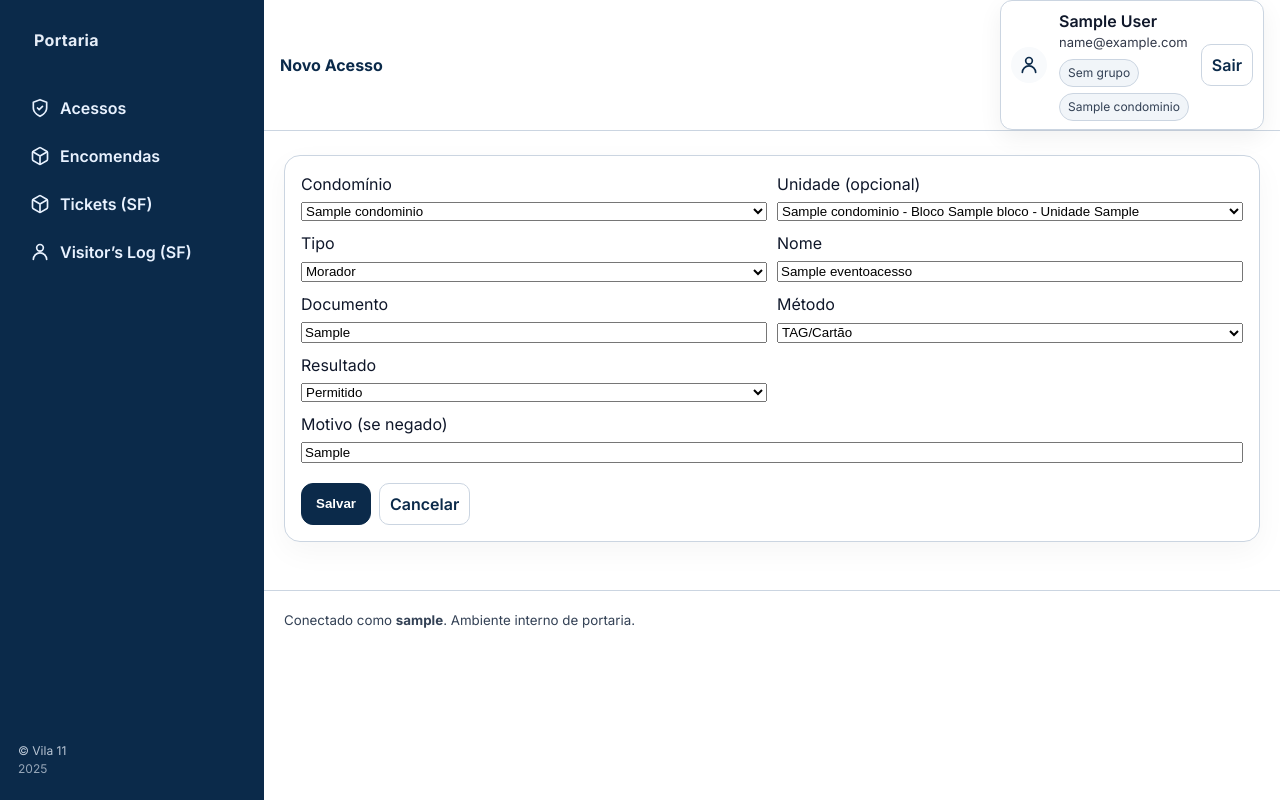
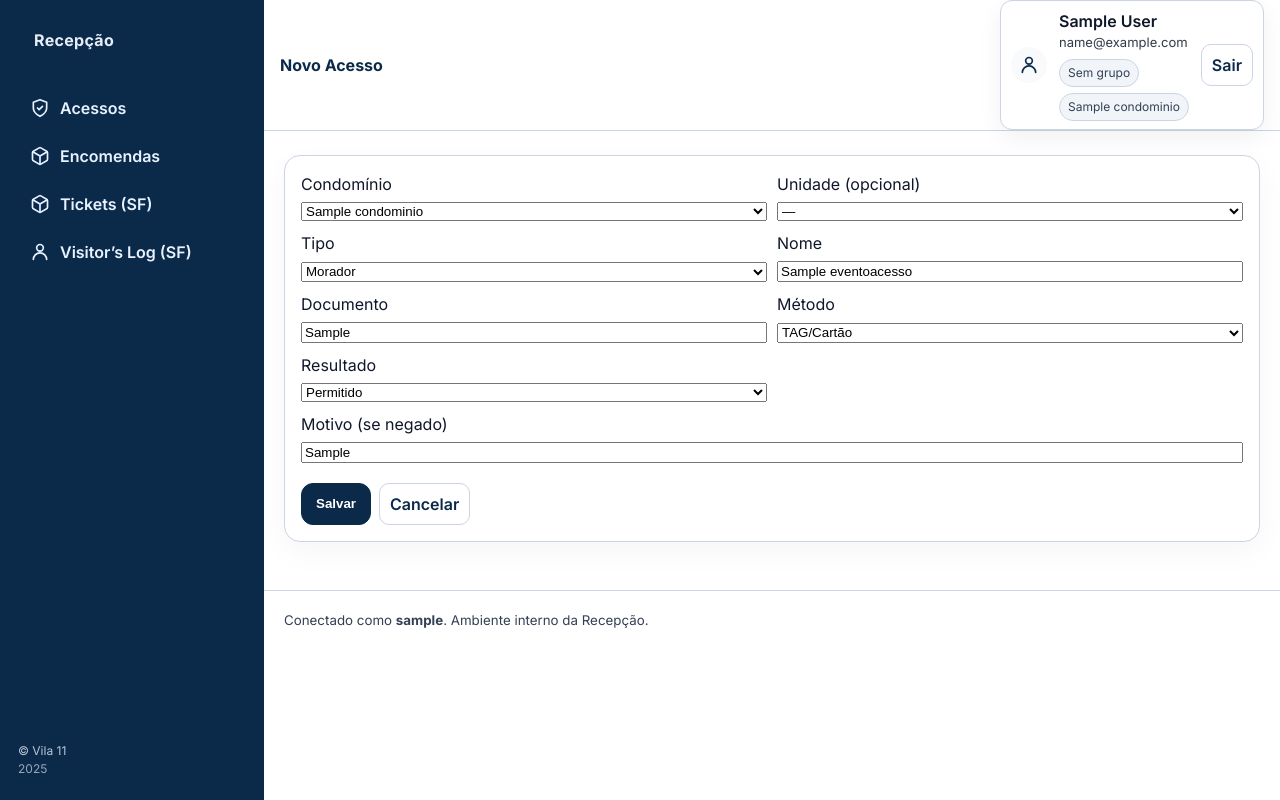
Before and after one commit to ThiagoVila11/portaria, a Django app: page /acessos/00000000-0000-0000-0000-000000000001/editar/ in a window 1280 px wide. Run offline with Django 5.2, Linux system fonts and the light colour scheme; a user stored in the database is signed in; tables that the repository leaves empty hold one stand-in row (values such as "Sample post"); parts of the project's set-up code (start-up, migrations or seed data) failed here and were passed over.

Commit message:
data e titulo

```diff
--- a/accounts/templates/portaria/acesso_form.html
+++ b/accounts/templates/portaria/acesso_form.html
@@ -23,6 +23,7 @@
         {{ form.unidade }}
         {{ form.unidade.errors }}
       </label>
+
 
       <label style="display:grid; gap:6px">
         <span>Tipo</span>
@@ -68,3 +69,30 @@
   </form>
 </div>
 {% endblock %}
+
+{% block extra_js %}
+<script>
+(function(){
+  const $cond = document.querySelector('select[name="condominio"]');
+  const $uni  = document.querySelector('select[name="unidade"]');
+
+  async function carregarUnidades(condId){
+    if(!condId){
+      $uni.innerHTML = '<option value="">—</option>';
+      return;
+    }
+    const resp = await fetch(`/ajax/unidades/${condId}/`, {credentials: 'same-origin'});
+    $uni.innerHTML = await resp.text();
+  }
+
+  if($cond){
+    $cond.addEventListener('change', ()=> carregarUnidades($cond.value));
+  }
+
+  // já carrega na edição
+  if($cond && $cond.value){
+    carregarUnidades($cond.value);
+  }
+})();
+</script>
+{% endblock %}
--- a/accounts/templates/portaria/acesso_list.html
+++ b/accounts/templates/portaria/acesso_list.html
@@ -1,6 +1,6 @@
 {% extends "base.html" %}
 
-{% block title %}Acessos · Portaria{% endblock %}
+{% block title %}Acessos · Recepção{% endblock %}
 {% block page_title %}Acessos{% endblock %}
 
 {% block content %}
--- a/portaria/forms.py
+++ b/portaria/forms.py
@@ -66,37 +66,37 @@ class EncomendaForm(forms.ModelForm):
         }
 
 
+class EventoAcessoForm(forms.ModelForm):
+    def __init__(self, *args, user=None, **kwargs):
+        super().__init__(*args, **kwargs)
 
-class EventoAcessoForm(forms.ModelForm):
+        # 🔹 Filtrar os condomínios permitidos para o usuário
+        if user and not user.is_superuser:
+            self.fields["condominio"].queryset = user.condominios_permitidos.all()
+
+        # 🔹 Filtrar unidades pelo condomínio escolhido
+        cond_id = (
+            self.data.get("condominio") if self.data else None
+        ) or getattr(self.instance, "condominio_id", None)
+
+        if cond_id:
+            self.fields["unidade"].queryset = (
+                Unidade.objects.filter(bloco__condominio_id=cond_id)
+                .select_related("bloco")
+                .order_by("bloco__nome", "numero")
+            )
+        else:
+            self.fields["unidade"].queryset = Unidade.objects.none()
+
     class Meta:
         model = EventoAcesso
         fields = [
-            "condominio", "unidade",
-            "pessoa_tipo", "pessoa_nome", "documento",
-            "metodo", "resultado", "motivo_negado",
+            "condominio",
+            "unidade",
+            "pessoa_tipo",
+            "pessoa_nome",
+            "documento",
+            "metodo",
+            "resultado",
+            "motivo_negado",
         ]
-
-    def __init__(self, *args, user=None, **kwargs):
-        super().__init__(*args, **kwargs)
-
-        # Se não passar user, não exibimos opções — por isso é crucial enviar user na view
-        allowed = allowed_condominios_for(user) if user else self.fields["condominio"].queryset.none()
-        self.fields["condominio"].queryset = allowed.order_by("nome")
-
-        # Use IDs; não acesse self.instance.condominio diretamente
-        cond_id = (self.data.get("condominio") if self.data else None) or getattr(self.instance, "condominio_id", None)
-
-        if cond_id:
-            self.fields["unidade"].queryset = (
-                Unidade.objects
-                .filter(bloco__condominio_id=cond_id)
-                .select_related("bloco", "bloco__condominio")
-                .order_by("bloco__nome", "numero")
-            )
-        else:
-            self.fields["unidade"].queryset = (
-                Unidade.objects
-                .filter(bloco__condominio__in=allowed)
-                .select_related("bloco", "bloco__condominio")
-                .order_by("bloco__nome", "numero")
-            )
--- a/portaria/views.py
+++ b/portaria/views.py
@@ -13,6 +13,7 @@ from portaria.forms import EncomendaForm, EventoAcessoForm
 from integrations.sf_tickets import sync_encomenda_to_salesforce
 from django.db import transaction
 from django.http import HttpResponse, HttpResponseBadRequest
+from datetime import date
 
 
 @login_required
@@ -48,19 +49,19 @@ def encomenda_list(request):
           .filter(condominio__in=allowed))
 
     # --- valores vindos do GET (se houver) ---
-    condominio_id = request.GET.get("condominio")       # None se não veio no GET
-    dt_ini        = request.GET.get("dt_ini")
-    dt_fim        = request.GET.get("dt_fim")
+    condominio_id  = request.GET.get("condominio")
+    dt_ini         = request.GET.get("dt_ini")
+    dt_fim         = request.GET.get("dt_fim")
     destinatario_q = request.GET.get("destinatario")
 
-    # Detecta "primeira carga": nenhum dos filtros veio no GET
+    # Detecta "primeira carga": nenhum filtro no GET
     initial_load = not any(k in request.GET for k in ["condominio", "dt_ini", "dt_fim", "destinatario"])
 
-    # Defaults de primeira carga
     if initial_load:
-        today = timezone.localdate().isoformat()  # 'YYYY-MM-DD'
-        dt_ini = today
-        dt_fim = today
+        hoje = timezone.localdate()             # objeto date
+        dt_ini = hoje.replace(day=1).isoformat()  # 'YYYY-MM-01'
+        dt_fim = hoje.isoformat()                 # 'YYYY-MM-DD'
+
         if not is_admin_like:
             first_allowed_id = allowed.order_by("nome").values_list("id", flat=True).first()
             condominio_id = str(first_allowed_id) if first_allowed_id else ""
@@ -70,17 +71,16 @@ def encomenda_list(request):
         qs = qs.filter(condominio_id=condominio_id)
 
     if dt_ini:
-        d0 = parse_date(dt_ini)
+        d0 = parse_date(str(dt_ini))
         if d0:
             qs = qs.filter(data_recebimento__date__gte=d0)
 
     if dt_fim:
-        d1 = parse_date(dt_fim)
+        d1 = parse_date(str(dt_fim))
         if d1:
             qs = qs.filter(data_recebimento__date__lte=d1)
 
     if destinatario_q:
-        # Se 'destinatario' for FK (ex.: Morador), filtra pelo campo de nome do relacionado
         field = Encomenda._meta.get_field("destinatario")
         if isinstance(field, models.ForeignKey):
             qs = qs.filter(destinatario__nome__icontains=destinatario_q)
@@ -147,10 +147,9 @@ def encomenda_entregar(request, pk):
     return render(request, 'portaria/encomenda_entregar_confirm.html', {'encomenda': enc})
 
 
-#@login_required
-#def acesso_list(request):
-#    eventos = EventoAcesso.objects.select_related('condominio', 'unidade').order_by('-criado_em')[:200]
-#    return render(request, 'portaria/acesso_list.html', {'eventos': eventos})
+from datetime import date
+from django.utils import timezone
+from django.utils.dateparse import parse_date
 
 @login_required
 def acesso_list(request):
@@ -170,9 +169,9 @@ def acesso_list(request):
     # Primeira carga: nenhum filtro no GET
     initial_load = not any(k in request.GET for k in ["condominio", "dt_ini", "dt_fim", "nome"])
     if initial_load:
-        today_iso = timezone.localdate().isoformat()
-        dt_ini = today_iso
-        dt_fim = today_iso
+        hoje = timezone.localdate()
+        dt_ini = hoje.replace(day=1).isoformat()   # string: "2025-09-01"
+        dt_fim = hoje.isoformat()                  # string: "2025-09-23"
         if not is_admin_like:
             first_allowed_id = allowed.order_by("nome").values_list("id", flat=True).first()
             condominio_id = str(first_allowed_id) if first_allowed_id else ""
@@ -182,12 +181,12 @@ def acesso_list(request):
         qs = qs.filter(condominio_id=condominio_id)
 
     if dt_ini:
-        d0 = parse_date(dt_ini)
+        d0 = parse_date(str(dt_ini))
         if d0:
             qs = qs.filter(criado_em__date__gte=d0)
 
     if dt_fim:
-        d1 = parse_date(dt_fim)
+        d1 = parse_date(str(dt_fim))
         if d1:
             qs = qs.filter(criado_em__date__lte=d1)
 
@@ -208,6 +207,7 @@ def acesso_list(request):
         "total": qs.count(),
     }
     return render(request, "portaria/acesso_list.html", ctx)
+
 
 
 @login_required
--- a/templates/base.html
+++ b/templates/base.html
@@ -4,7 +4,7 @@
 <head>
   <meta charset="utf-8" />
   <meta name="viewport" content="width=device-width, initial-scale=1" />
-  <title>{% block title %}Portaria · Vila 11{% endblock %}</title>
+  <title>{% block title %}Recepção · Vila 11{% endblock %}</title>
   <link rel="icon" href="{% static 'img/favicon.png' %}">
 
   <!-- Tipografia semelhante à do site -->
@@ -118,7 +118,7 @@
       <a href="{% url 'dashboard' %}" class="brand-link">
 
       </a>
-      <div class="name">Portaria</div>
+      <div class="name">Recepção</div>
     </div>
 
     {% with request.resolver_match.url_name as url_name %}
@@ -257,7 +257,7 @@
         {% else %}
           Não autenticado.
         {% endif %}
-        Ambiente interno de portaria.
+        Ambiente interno da Recepção.
       </small>
     </footer>
   </div>
```
